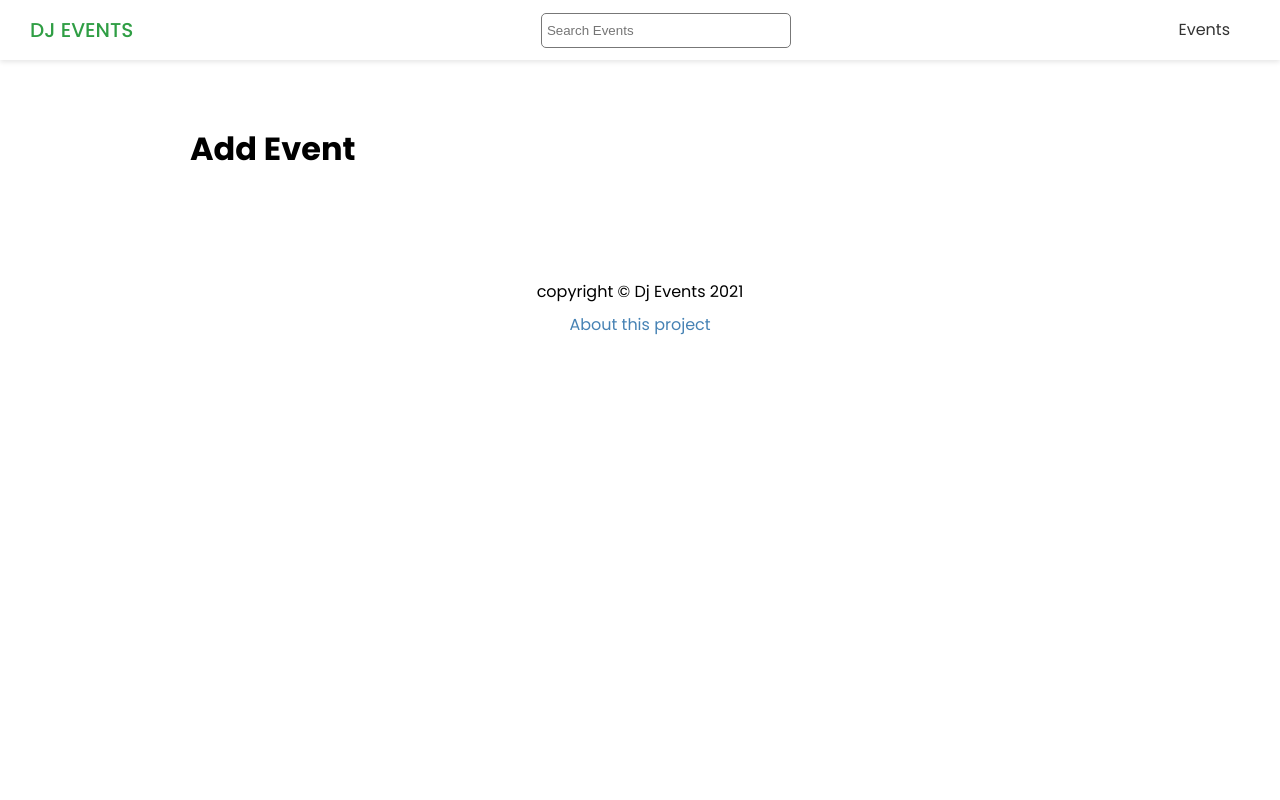
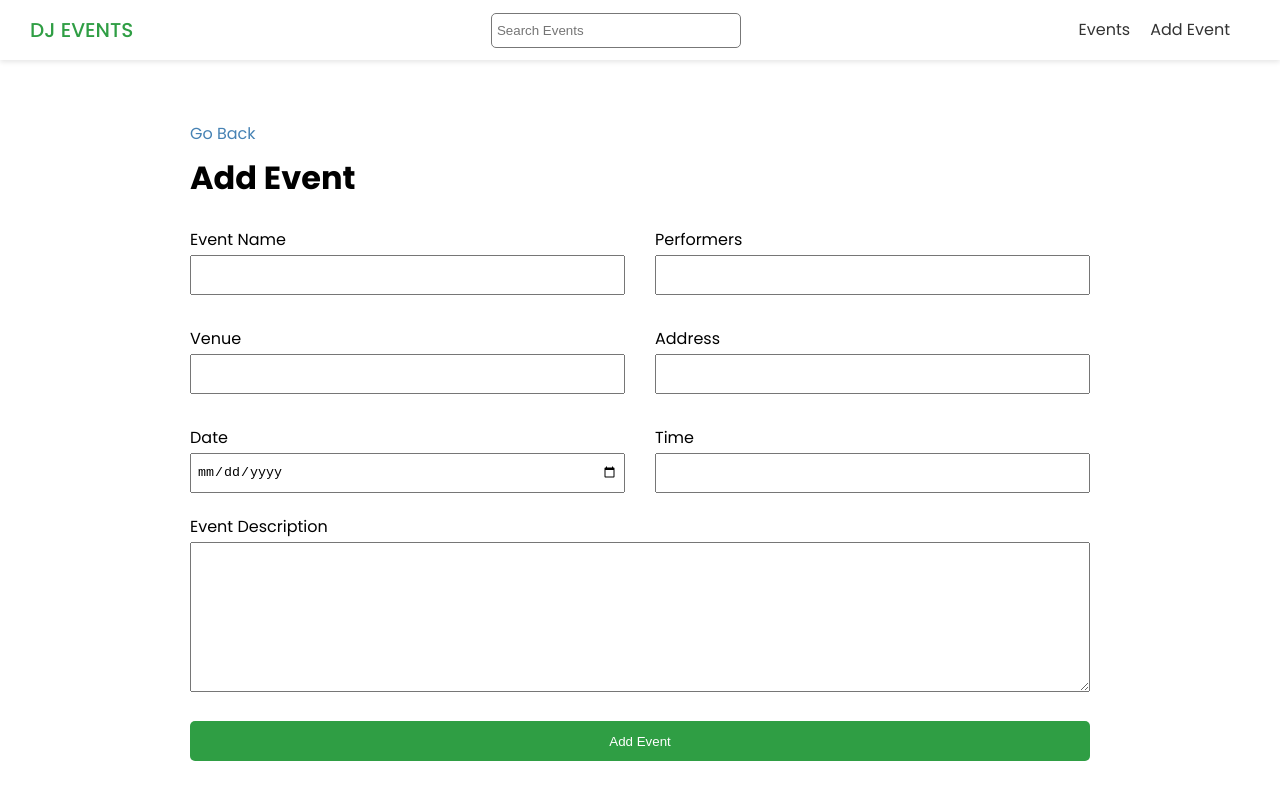
Before and after one commit to tanvirch0750/Next-js-dj-events-frontend, a Next.js app: page /events/add in a window 1280 px wide. Shown: the top 800 px of the page. Built offline with nearby package versions, Linux system fonts and the light colour scheme.

Commit message:
Implemented add event page

```diff
--- a/components/Header.js
+++ b/components/Header.js
@@ -18,6 +18,11 @@
               <a>Events</a>
             </Link>
           </li>
+          <li>
+            <Link href="/events/add">
+              <a>Add Event</a>
+            </Link>
+          </li>
         </ul>
       </nav>
     </header>
--- a/pages/events/add.js
+++ b/pages/events/add.js
@@ -1,9 +1,112 @@
+import { useState } from "react";
+//import { useRouter } from "next/router";
+import Link from "next/link";
+//import { API_URL } from "@/config/index";
 import Layout from "@/components/Layout";
+import styles from "@/styles/Form.module.css";
 
 export default function EventsAdd() {
+  const [values, setValues] = useState({
+    name: " ",
+    performers: " ",
+    venue: " ",
+    address: " ",
+    date: " ",
+    description: " ",
+  });
+
+  //const router = useRouter()
+
+  const handleInputChange = (e) => {
+    const { name, value } = e.target;
+    setValues({ ...values, [name]: value });
+  };
+
+  const handleSubmit = (e) => {
+    e.preventDefault();
+    console.log(values);
+  };
+
   return (
     <Layout title="Add event | Dj events">
+      <Link href="/events">Go Back</Link>
       <h1>Add Event</h1>
+      <form onSubmit={handleSubmit} className={styles.form}>
+        <div className={styles.grid}>
+          <div>
+            <label htmlFor="name">Event Name</label>
+            <input
+              type="text"
+              id="name"
+              name="name"
+              value={values.name}
+              onChange={handleInputChange}
+            />
+          </div>
+          <div>
+            <label htmlFor="performers">Performers</label>
+            <input
+              type="text"
+              name="performers"
+              id="performers"
+              value={values.performers}
+              onChange={handleInputChange}
+            />
+          </div>
+          <div>
+            <label htmlFor="venue">Venue</label>
+            <input
+              type="text"
+              name="venue"
+              id="venue"
+              value={values.venue}
+              onChange={handleInputChange}
+            />
+          </div>
+          <div>
+            <label htmlFor="address">Address</label>
+            <input
+              type="text"
+              name="address"
+              id="address"
+              value={values.address}
+              onChange={handleInputChange}
+            />
+          </div>
+          <div>
+            <label htmlFor="date">Date</label>
+            <input
+              type="date"
+              name="date"
+              id="date"
+              value={values.date}
+              onChange={handleInputChange}
+            />
+          </div>
+          <div>
+            <label htmlFor="time">Time</label>
+            <input
+              type="text"
+              name="time"
+              id="time"
+              value={values.time}
+              onChange={handleInputChange}
+            />
+          </div>
+        </div>
+        <div>
+          <label htmlFor="description">Event Description</label>
+          <textarea
+            type="text"
+            name="description"
+            id="description"
+            value={values.description}
+            onChange={handleInputChange}
+          ></textarea>
+        </div>
+
+        <input type="submit" value="Add Event" className="btn" />
+      </form>
     </Layout>
   );
 }
--- a/pages/index.js
+++ b/pages/index.js
@@ -4,7 +4,6 @@
 import Link from "next/link";
 
 export default function HomePage({ events }) {
-  console.log(events);
   return (
     <Layout>
       <h1>Home Page</h1>
--- /dev/null
+++ b/styles/Form.module.css
@@ -0,0 +1,39 @@
+.form label {
+  display: block;
+}
+
+.form input {
+  width: 100%;
+  height: 40px;
+  padding: 5px;
+}
+
+.form textarea {
+  width: 100%;
+  height: 150px;
+}
+
+.form input[type="submit"] {
+  display: block;
+  width: 100%;
+  margin: 20px 0 30px;
+}
+
+.form .file {
+  border: 1px #ccc solid;
+  background-color: #f4f4f4;
+  padding: 10px;
+}
+
+.grid {
+  display: grid;
+  grid-template-columns: 1fr 1fr;
+  gap: 30px;
+  margin-bottom: 20px;
+}
+
+@media (max-width: 600px) {
+  .grid {
+    grid-template-columns: 1fr;
+  }
+}
```
